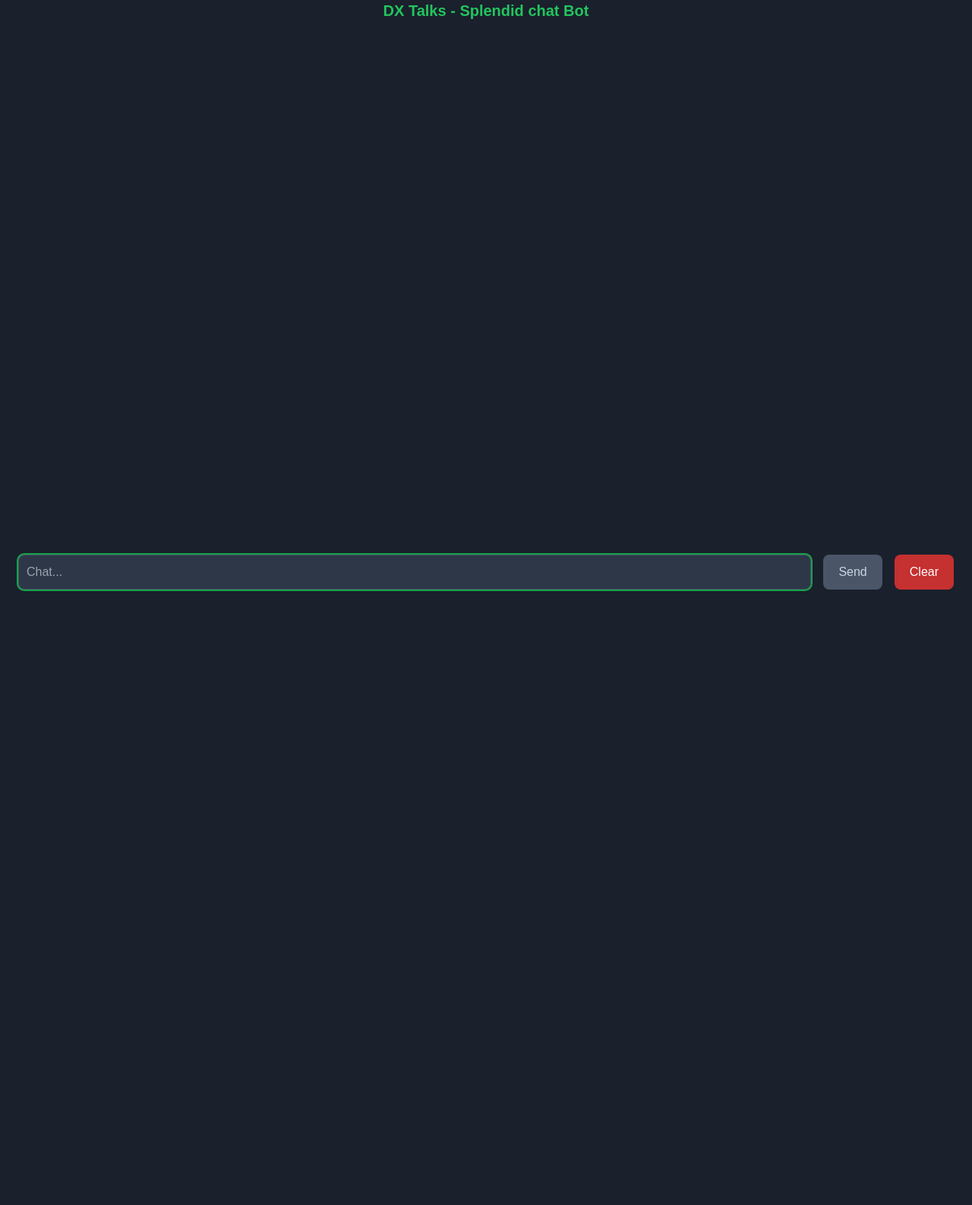
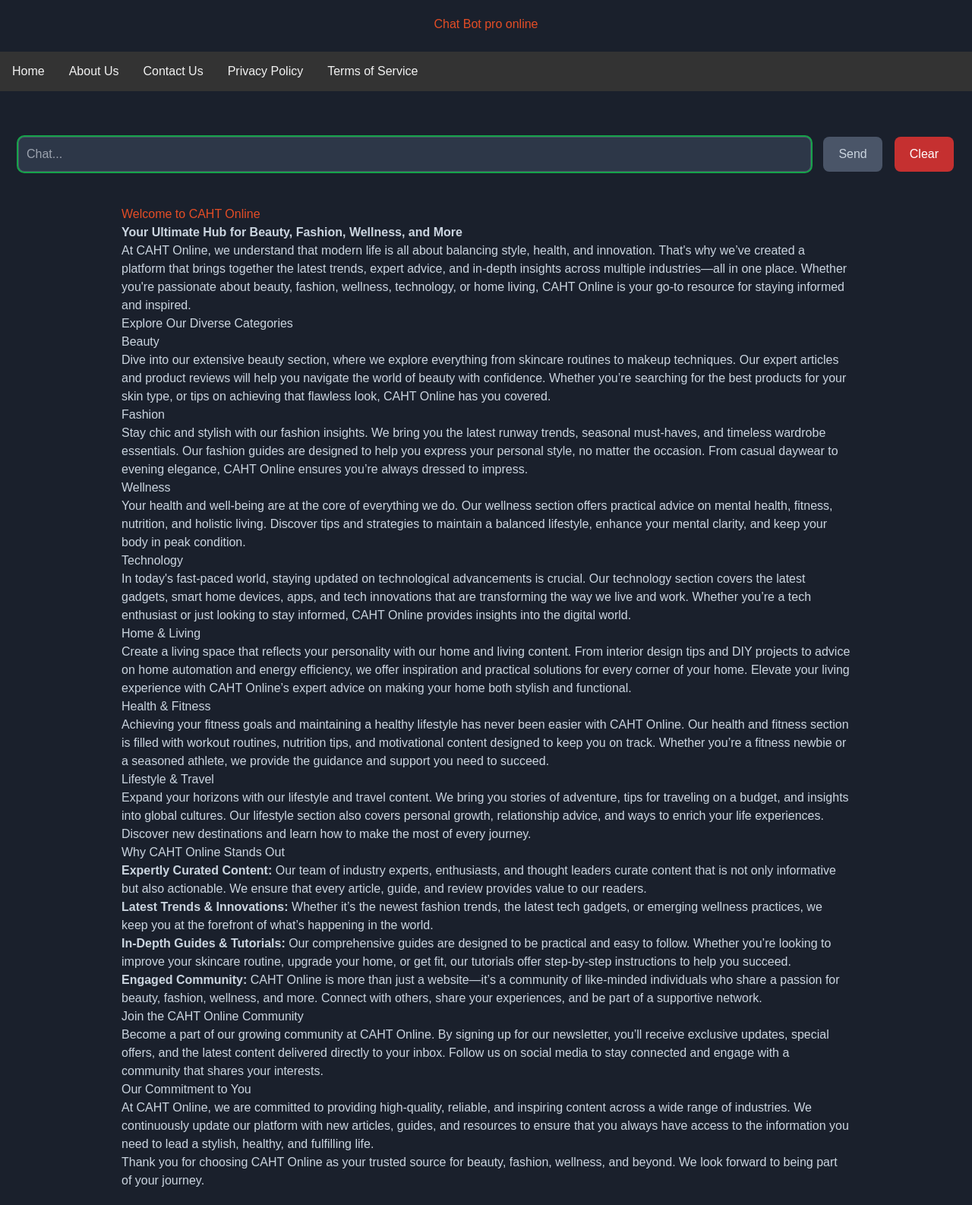
Before and after one commit to Zeshan-Ali/chat-pro, a Flask app: page / in a window 1280 px wide. Shown: the whole page at 76% size. Before the commit the page ends 778 px from the top, so only its background shows below. Run offline with Flask 2, Linux system fonts and the light colour scheme; some libraries are stand-ins or nearby versions.

Commit message:
adding new feature

```diff
--- a/app.py
+++ b/app.py
@@ -1,10 +1,28 @@
-from flask import Flask, render_template
+from flask import Flask, render_template, send_from_directory
 
 app = Flask(__name__)
-
+@app.route('/ads.txt')
+def ads_txt():
+    return send_from_directory('static', 'ads.txt')
 @app.route('/')
 def index():
-	return render_template('index.html')
+    return render_template('index.html')
+
+@app.route('/about')
+def about():
+    return render_template('About.html')
+
+@app.route('/contact')
+def contact():
+    return render_template('Contact.html')
+
+@app.route('/privacy')
+def privacy():
+    return render_template('Privacy.html')
+
+@app.route('/terms')
+def terms():
+    return render_template('Terms.html')
 
 if __name__ == '__main__':
-	app.run(debug=True)
+    app.run(debug=True)
--- /dev/null
+++ b/static/ads.txt
@@ -0,0 +1 @@
+google.com, pub-5019294840496605, DIRECT, f08c47fec0942fa0
--- /dev/null
+++ b/static/style.css
@@ -0,0 +1,119 @@
+body {
+            background-color: #1a202c; /* Dark background color */
+            color: #cbd5e0; /* Light text color */
+            font-family: sans-serif; /* Default font family */
+        }
+
+        .navbar {
+            overflow: hidden;
+            background-color: #333;
+        }
+        .navbar a {
+            float: left;
+            display: block;
+            color: #f2f2f2;
+            text-align: center;
+            padding: 14px 16px;
+            text-decoration: none;
+        }
+        .navbar a:hover {
+            background-color: #ddd;
+            color: black;
+        }
+        .content {
+            padding: 20px;
+        }
+        header {
+            text-align: center;
+            margin: 20px 0;
+        }
+
+header {
+    margin-bottom: 20px;
+    text-align: center;
+}
+
+h1 {
+    color: #e44d26;
+    font-size: 2em;
+}
+
+
+@media (max-width: 768px) {
+            .col-md-6 {
+                width: 100%;
+            }
+
+            .con,
+            .con1 {
+                padding: 20px;
+            }
+
+            h1,h2 {
+                font-size: 1.5em;
+            }
+
+            p {
+                font-size: 1em;
+            }
+        }
+
+
+
+
+.message-container {
+            background-color: #2d3748; /* Dark prompt box background color */
+            border-radius: 8px;
+            padding: 10px;
+            margin-bottom: 10px;
+        }
+
+
+ .message-container p {
+            margin: 0;
+        }
+
+#chat {
+            width: 100%; /* Adjust width as needed */
+            padding: 10px;
+            background-color: #2d3748; /* Dark input field background color */
+            border: 1px solid #4a5568; /* Dark border color */
+            color: #cbd5e0; /* Light text color */
+            outline: none; /* Remove focus outline */
+            border-radius: 8px;
+        }
+
+#btn {
+            background-color: #4a5568; /* Dark send button background color */
+            color: #cbd5e0; /* Light send button text color */
+            border: none;
+            padding: 10px 20px;
+            border-radius: 8px;
+            cursor: pointer;
+        }
+
+#btn:hover {
+            background-color: #718096; /* Dark send button background color on hover */
+        }
+
+#clearBtn {
+            background-color: #c53030; /* Dark clear button background color */
+            color: #fff; /* Light clear button text color */
+            border: none;
+            padding: 10px 20px;
+            border-radius: 8px;
+            cursor: pointer;
+        }
+
+#clearBtn:hover {
+            background-color: #e53e3e; /* Dark clear button background color on hover */
+        }
+
+#messageHolder {
+            max-height: 80vh; /* Max height to enable scrolling */
+            overflow-y: auto; /* Enable vertical scrolling */
+        }
+
+.text-green-500 {
+            color: #48bb78; /* Dark green color */
+        }
--- a/templates/index.html
+++ b/templates/index.html
@@ -3,78 +3,49 @@
 <head>
     <meta charset="UTF-8" />
     <meta name="viewport" content="width=device-width, initial-scale=1.0" />
-    <title>DX Talks | D-Explore-X</title>
+
+    <meta name="title" content="CAHT Online - Your Ultimate Hub for Beauty, Fashion, Wellness, and More">
+<meta name="description" content="Explore the latest trends and expert insights in beauty, fashion, wellness, technology, home living, and more at CAHT Online. Stay informed and inspired with our curated content.">
+<meta name="keywords" content="beauty, fashion, wellness, technology, home living, health, fitness, lifestyle, travel, CAHT Online">
+<meta name="robots" content="index, follow">
+<meta http-equiv="Content-Type" content="text/html; charset=utf-8">
+<meta name="language" content="English">
+ <link rel="canonical" href="https://www.caht.online/" />
+
+
+ <meta property="og:title" content=CAHT Online - Your Ultimate Hub for Beauty, Fashion, Wellness, and More>
+<meta property="og:site_name" content=CAHT Online >
+<meta property="og:url" content=https://www.caht.online/>
+<meta property="og:description" content=Explore the latest trends and expert insights in beauty, fashion, wellness, technology, home living, and more at CAHT Online. Stay informed and inspired with our curated content.>
+<meta property="og:type" content=website>
+
+
+
+
+
+
+<meta name="google-site-verification" content="mOW7Yp9bbdS-eLk_wTywlULrGYpxychAfRnY-eLTm2o" />
+<script async src="https://pagead2.googlesyndication.com/pagead/js/adsbygoogle.js?client=ca-pub-5019294840496605"
+     crossorigin="anonymous"></script>
+    <meta name="google-adsense-account" content="ca-pub-5019294840496605">
+
     <script src="https://cdn.tailwindcss.com"></script>
     <script src="https://cdnjs.cloudflare.com/ajax/libs/showdown/2.1.0/showdown.min.js"></script>
-    <style>
-        body {
-            background-color: #1a202c; /* Dark background color */
-            color: #cbd5e0; /* Light text color */
-            font-family: sans-serif; /* Default font family */
-        }
-
-        .message-container {
-            background-color: #2d3748; /* Dark prompt box background color */
-            border-radius: 8px;
-            padding: 10px;
-            margin-bottom: 10px;
-        }
-
-        .message-container p {
-            margin: 0;
-        }
-
-        #chat {
-            width: 100%; /* Adjust width as needed */
-            padding: 10px;
-            background-color: #2d3748; /* Dark input field background color */
-            border: 1px solid #4a5568; /* Dark border color */
-            color: #cbd5e0; /* Light text color */
-            outline: none; /* Remove focus outline */
-            border-radius: 8px;
-        }
-
-        #btn {
-            background-color: #4a5568; /* Dark send button background color */
-            color: #cbd5e0; /* Light send button text color */
-            border: none;
-            padding: 10px 20px;
-            border-radius: 8px;
-            cursor: pointer;
-        }
-
-        #btn:hover {
-            background-color: #718096; /* Dark send button background color on hover */
-        }
-
-        #clearBtn {
-            background-color: #c53030; /* Dark clear button background color */
-            color: #fff; /* Light clear button text color */
-            border: none;
-            padding: 10px 20px;
-            border-radius: 8px;
-            cursor: pointer;
-        }
-
-        #clearBtn:hover {
-            background-color: #e53e3e; /* Dark clear button background color on hover */
-        }
-
-        #messageHolder {
-            max-height: 80vh; /* Max height to enable scrolling */
-            overflow-y: auto; /* Enable vertical scrolling */
-        }
-
-        .text-green-500 {
-            color: #48bb78; /* Dark green color */
-        }
-    </style>
+    <link rel="stylesheet" type="text/css" href="/static/style.css">
 </head>
 <body class="flex flex-col justify-between h-screen">
     <div>
-        <p class="text-xl font-bold text-center text-green-500">
-            DX Talks - Splendid chat Bot
-        </p>
+        <header>
+                    <h1>Chat Bot pro online</h1>
+                    </br>
+                    <div class="navbar">
+        <a href="/">Home</a>
+        <a href="/about">About Us</a>
+        <a href="/contact">Contact Us</a>
+        <a href="/privacy">Privacy Policy</a>
+        <a href="/terms">Terms of Service</a>
+    </div>
+                </header>
         <div id="messageHolder" class="overflow-y-auto m-4"></div>
     </div>
     <div class="flex flex-row m-4">
@@ -100,5 +71,50 @@
             document.getElementById("messageHolder").innerHTML = "";
         }
     </script>
+
+
+<div style="max-width: 1000px; margin: 0 auto; padding: 20px;">
+    <h1>Welcome to CAHT Online</h1>
+
+    <p><strong>Your Ultimate Hub for Beauty, Fashion, Wellness, and More</strong></p>
+    <p>At CAHT Online, we understand that modern life is all about balancing style, health, and innovation. That's why we’ve created a platform that brings together the latest trends, expert advice, and in-depth insights across multiple industries—all in one place. Whether you're passionate about beauty, fashion, wellness, technology, or home living, CAHT Online is your go-to resource for staying informed and inspired.</p>
+
+    <h2>Explore Our Diverse Categories</h2>
+
+    <h3>Beauty</h3>
+    <p>Dive into our extensive beauty section, where we explore everything from skincare routines to makeup techniques. Our expert articles and product reviews will help you navigate the world of beauty with confidence. Whether you’re searching for the best products for your skin type, or tips on achieving that flawless look, CAHT Online has you covered.</p>
+
+    <h3>Fashion</h3>
+    <p>Stay chic and stylish with our fashion insights. We bring you the latest runway trends, seasonal must-haves, and timeless wardrobe essentials. Our fashion guides are designed to help you express your personal style, no matter the occasion. From casual daywear to evening elegance, CAHT Online ensures you’re always dressed to impress.</p>
+
+    <h3>Wellness</h3>
+    <p>Your health and well-being are at the core of everything we do. Our wellness section offers practical advice on mental health, fitness, nutrition, and holistic living. Discover tips and strategies to maintain a balanced lifestyle, enhance your mental clarity, and keep your body in peak condition.</p>
+
+    <h3>Technology</h3>
+    <p>In today's fast-paced world, staying updated on technological advancements is crucial. Our technology section covers the latest gadgets, smart home devices, apps, and tech innovations that are transforming the way we live and work. Whether you’re a tech enthusiast or just looking to stay informed, CAHT Online provides insights into the digital world.</p>
+
+    <h3>Home & Living</h3>
+    <p>Create a living space that reflects your personality with our home and living content. From interior design tips and DIY projects to advice on home automation and energy efficiency, we offer inspiration and practical solutions for every corner of your home. Elevate your living experience with CAHT Online’s expert advice on making your home both stylish and functional.</p>
+
+    <h3>Health & Fitness</h3>
+    <p>Achieving your fitness goals and maintaining a healthy lifestyle has never been easier with CAHT Online. Our health and fitness section is filled with workout routines, nutrition tips, and motivational content designed to keep you on track. Whether you’re a fitness newbie or a seasoned athlete, we provide the guidance and support you need to succeed.</p>
+
+    <h3>Lifestyle & Travel</h3>
+    <p>Expand your horizons with our lifestyle and travel content. We bring you stories of adventure, tips for traveling on a budget, and insights into global cultures. Our lifestyle section also covers personal growth, relationship advice, and ways to enrich your life experiences. Discover new destinations and learn how to make the most of every journey.</p>
+
+    <h2>Why CAHT Online Stands Out</h2>
+    <p><strong>Expertly Curated Content:</strong> Our team of industry experts, enthusiasts, and thought leaders curate content that is not only informative but also actionable. We ensure that every article, guide, and review provides value to our readers.</p>
+    <p><strong>Latest Trends & Innovations:</strong> Whether it’s the newest fashion trends, the latest tech gadgets, or emerging wellness practices, we keep you at the forefront of what’s happening in the world.</p>
+    <p><strong>In-Depth Guides & Tutorials:</strong> Our comprehensive guides are designed to be practical and easy to follow. Whether you’re looking to improve your skincare routine, upgrade your home, or get fit, our tutorials offer step-by-step instructions to help you succeed.</p>
+    <p><strong>Engaged Community:</strong> CAHT Online is more than just a website—it’s a community of like-minded individuals who share a passion for beauty, fashion, wellness, and more. Connect with others, share your experiences, and be part of a supportive network.</p>
+
+    <h2>Join the CAHT Online Community</h2>
+    <p>Become a part of our growing community at CAHT Online. By signing up for our newsletter, you’ll receive exclusive updates, special offers, and the latest content delivered directly to your inbox. Follow us on social media to stay connected and engage with a community that shares your interests.</p>
+
+    <h2>Our Commitment to You</h2>
+    <p>At CAHT Online, we are committed to providing high-quality, reliable, and inspiring content across a wide range of industries. We continuously update our platform with new articles, guides, and resources to ensure that you always have access to the information you need to lead a stylish, healthy, and fulfilling life.</p>
+    <p>Thank you for choosing CAHT Online as your trusted source for beauty, fashion, wellness, and beyond. We look forward to being part of your journey.</p>
+</div>
+
 </body>
 </html>
```
Also changed, not shown: templates/about.html (added, +51 -0 lines), templates/contact.html (added, +49 -0 lines), templates/privacy.html (added, +82 -0 lines), templates/terms.html (added, +87 -0 lines).
